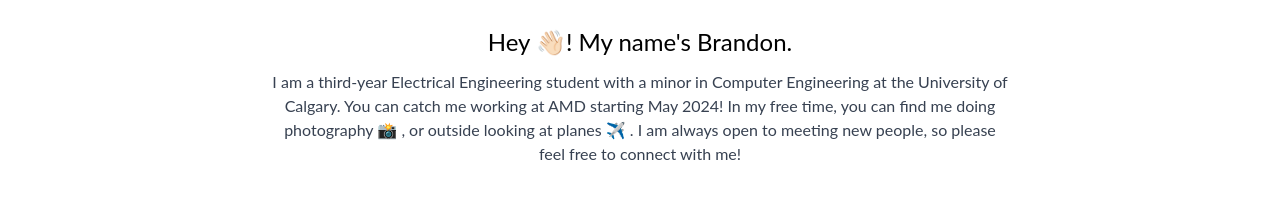
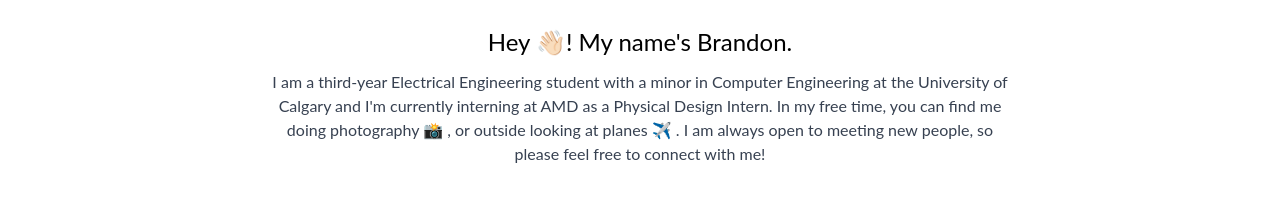
Before and after one commit to brandofong/brandofong.com, a React (Create React App) app: page / in a window 1280 px wide. Shown: the part 409-610 px from the top of the page. Built offline with nearby package versions, Linux system fonts and the light colour scheme.

Commit message:
updated job

```diff
--- a/src/components/Home.jsx
+++ b/src/components/Home.jsx
@@ -28,13 +28,13 @@ const Home = () => {
             <h1 className="text-center text-2xl pb-3  ">
               Hey 👋🏻! My name's Brandon.
             </h1>
-            <p className="text-center text-md text-gray-700  ">
+            <p className="text-center text-md  text-gray-700  ">
               I am a third-year Electrical Engineering student with a minor in
-              Computer Engineering at the University of Calgary. You can catch
-              me working at AMD starting May 2024! In my free time, you can find
-              me doing photography 📸 , or outside looking at planes ✈️ . I am
-              always open to meeting new people, so please feel free to connect
-              with me!
+              Computer Engineering at the University of Calgary and I'm
+              currently interning at AMD as a Physical Design Intern. In my free
+              time, you can find me doing photography 📸 , or outside looking at
+              planes ✈️ . I am always open to meeting new people, so please feel
+              free to connect with me!
             </p>
           </div>
         </div>
--- a/src/components/experience.jsx
+++ b/src/components/experience.jsx
@@ -6,20 +6,28 @@ import ctc from "../assets/photos/ctclogo.jpg";
 import solar from "../assets/photos/solarcar.png";
 import uc from "../assets/photos/uc.png";
 import relectric from "../assets/photos/relectric.jpg";
+import amd from "../assets/photos/amd.png";
 
 const Experience = () => {
   const workExperiences = [
     {
+      company: "AMD ",
+      jobDescription: "Physical Design Intern",
+      length: "May 2024 - Present",
+      imageUrl: amd,
+      area: "Markham, ON",
+    },
+    {
       company: "Code the Change YYC ",
       jobDescription: "Events Commissioner",
-      length: "May 2023 - Present",
+      length: "May 2023 - Apr. 2024",
       imageUrl: ctc,
       area: "Calgary, AB",
     },
     {
       company: "Relectric Car Team",
       jobDescription: "Electrical Team Member",
-      length: "Sep. 2023 - Present",
+      length: "Sep. 2023 - Apr. 2024",
       imageUrl: relectric,
       area: "Calgary, AB",
     },
```
Also changed, not shown: src/assets/photos/amd.png (added).
